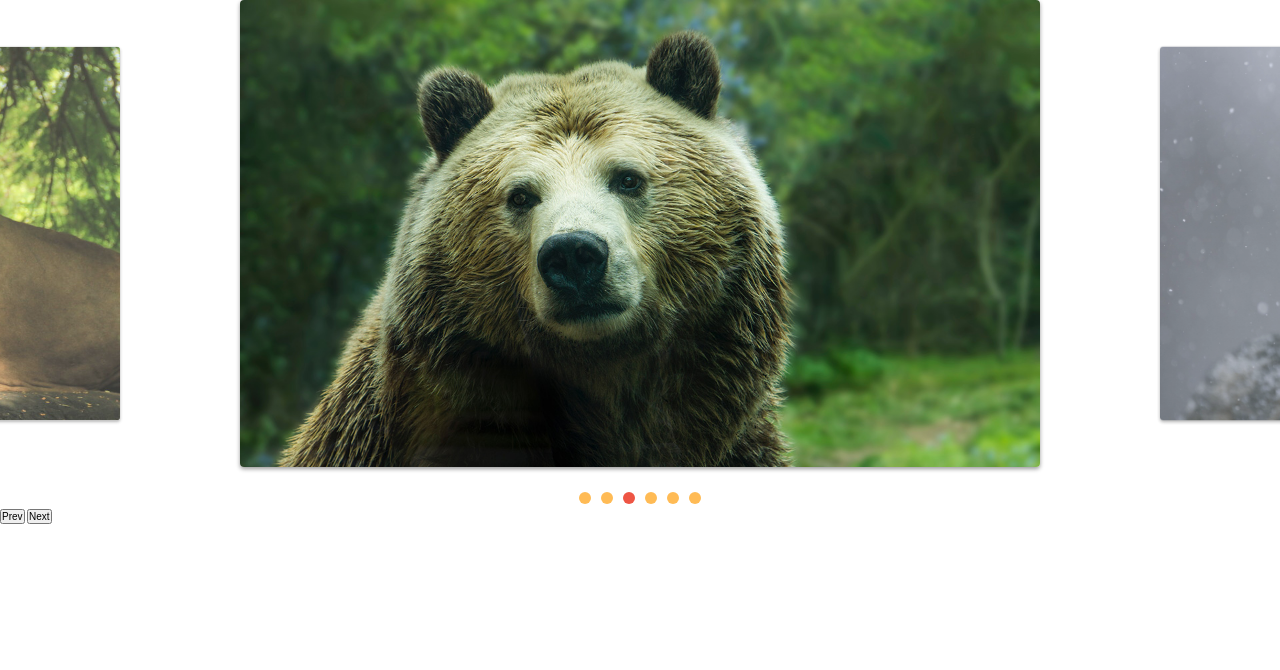
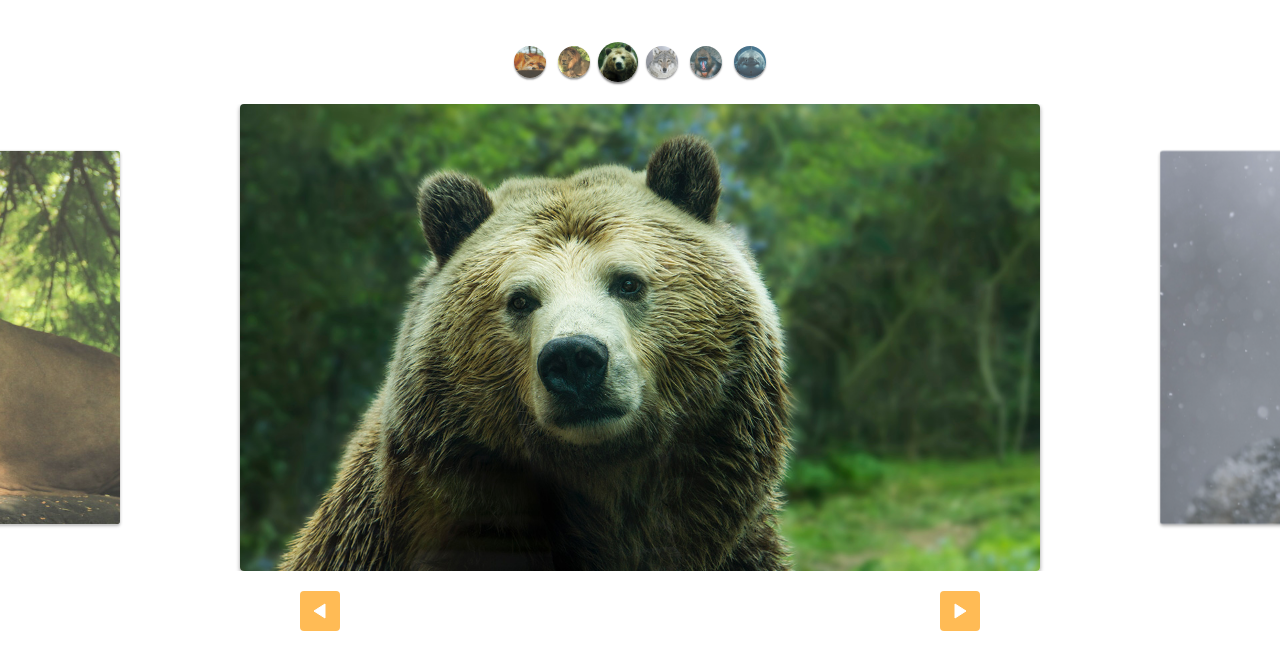
Before and after one commit to marcoscarvalhodev/slide, a plain HTML site: page index.html in a window 1280 px wide. Drawn offline with Linux system fonts and the light colour scheme.

Commit message:
custom controls were now styled

```diff
--- a/css/style.css
+++ b/css/style.css
@@ -26,9 +26,9 @@ img {
   max-width: 80rem;
   margin: 0 2rem;
 
-  border-radius: 4px;
+  border-radius: 0.4rem;
   overflow: hidden;
-  box-shadow: 0 2px 4px rgba(0,0,0,.4);
+  box-shadow: 0 0.2rem 0.4rem rgba(0,0,0,.4);
   opacity: .8;
   transform: scale(.8);
   transition: .9s;
@@ -55,13 +55,57 @@ img {
   height: 1.2rem;
   background: #fb5;
   border-radius: 50%;
-  text-indent: -999px;
+  text-indent: -99.9rem;
   overflow: hidden;
   margin: 0.5rem;
 }
 
 [data-control="slide"] li.active a, [data-control="slide"] li a:hover {
   background: #e54;
+}
 
+.custom-controls {
+  display: flex;
+  justify-content: center;
+  margin-top:4rem;
+  flex-wrap:wrap;
+  margin-bottom:2rem;
+}
 
+.custom-controls li {
+  opacity: .8;
+  transform: scale(.8) ;
+  width: 4rem;
+  height: 4rem;
+  border-radius:50%;
+  overflow: hidden;
+  margin: 0.2rem;
+  box-shadow:0 0.2rem 0.2rem rgba(0,0,0,.5);
+  cursor: pointer;
+  transition: .9s;
 }
+
+.custom-controls li.active {
+  opacity:1;
+  transform: scale(1);
+}
+
+.arrow-nav {
+  display: flex;
+  justify-content: space-around;
+  margin: 2rem 0;
+}
+
+.arrow-nav button {
+  cursor: pointer;
+  border: none;
+  border-radius: 0.4rem;
+  width: 4rem;
+  height: 4rem;
+  color: white;
+  background: #fb5 url('../img/arrow.svg') center center no-repeat;
+}
+
+.arrow-nav button.prev {
+  transform: rotate(-180deg);
+}
--- a/index.html
+++ b/index.html
@@ -8,6 +8,14 @@
   <link rel="stylesheet" href="css/style.css">
 </head>
 <body>
+  <ul class="custom-controls">
+    <li><img src="img/foto1-thumb.jpg" alt=""></li>
+    <li><img src="img/foto2-thumb.jpg" alt=""></li>
+    <li><img src="img/foto3-thumb.jpg" alt=""></li>
+    <li><img src="img/foto4-thumb.jpg" alt=""></li>
+    <li><img src="img/foto5-thumb.jpg" alt=""></li>
+    <li><img src="img/foto6-thumb.jpg" alt=""></li>
+  </ul>
   <div class="slide-wrapper">
     <ul class="slide">
       <li><img src="img/foto1.jpg" alt=""></li>
@@ -19,8 +27,8 @@
     </ul>
   </div>
   <div class="arrow-nav">
-    <button class="prev">Prev</button>
-    <button class="next">Next</button>
+    <button class="prev"></button>
+    <button class="next"></button>
   </div>
 
   <script type="module" src="js/script.js"></script>
--- a/js/script.js
+++ b/js/script.js
@@ -1,6 +1,6 @@
-import {SlideNav} from "./slide.js";
+import SlideNav from "./slide.js";
 
 const slide = new SlideNav('.slide', '.slide-wrapper');
 slide.init();
 slide.addArrow('.prev', '.next')
-slide.addControl();
+slide.addControl('.custom-controls');
--- a/js/slide.js
+++ b/js/slide.js
@@ -157,7 +157,7 @@ export class Slide {
   }
 }
 
-export class SlideNav extends Slide {
+export default class SlideNav extends Slide {
   constructor(slide, wrapper) {
     super(slide, wrapper)
     this.bindControlEvents();
```
